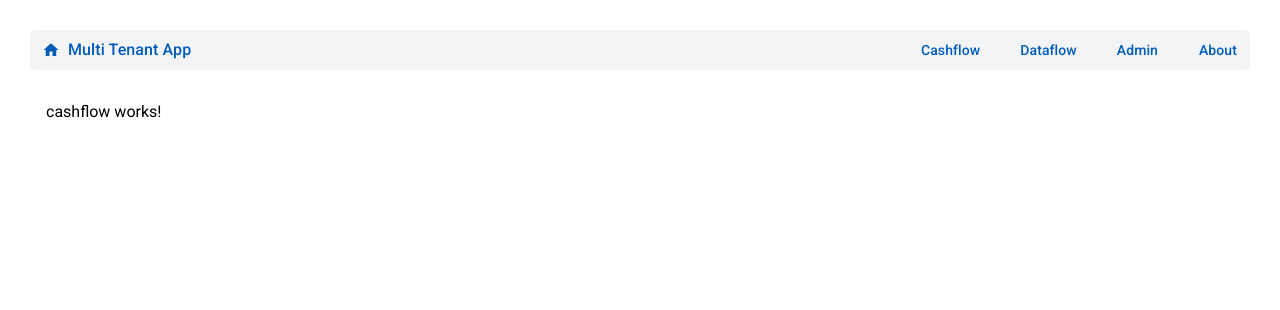
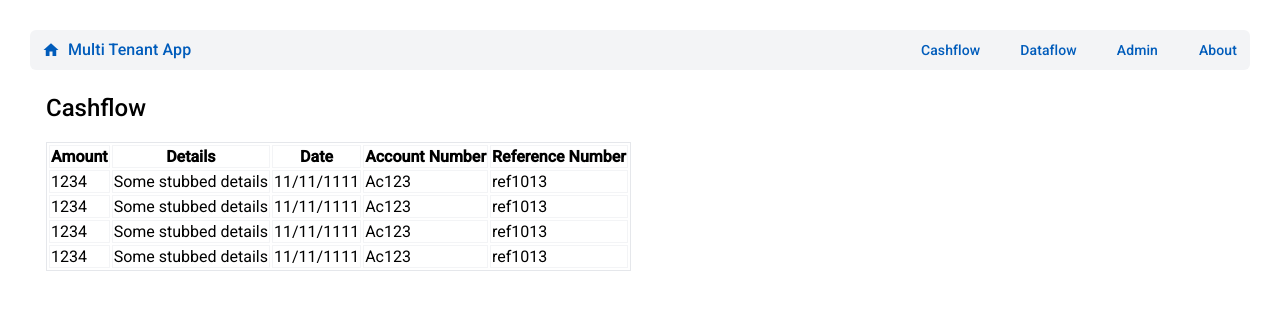
Before and after one commit to mattsw/MultiTenantApp, an Angular app in the folder multi-tenant-app/: page /cashflow in a window 1280 px wide. Shown: the top 310 px of the page. Built offline with nearby package versions, Linux system fonts and the light colour scheme.

Commit message:
Added base cash flow page model and layout with static data

```diff
--- a/multi-tenant-app/src/app/components/cashflow/cashflow.html
+++ b/multi-tenant-app/src/app/components/cashflow/cashflow.html
@@ -1 +1,29 @@
-<p>cashflow works!</p>
+<div>
+    <section>
+        <h1 class="mt-2 text-3x1 font-medium">Cashflow</h1>
+    </section>
+    <section>
+        <table class="table-auto border-separate border-spacin-2 border border-gray-200">
+            <thead>
+                <tr>
+                    <th class="border border-gray-100">Amount</th>
+                    <th class="border border-gray-100">Details</th>
+                    <th class="border border-gray-100">Date</th>
+                    <th class="border border-gray-100">Account Number</th>
+                    <th class="border border-gray-100">Reference Number</th>
+                </tr>
+            </thead>
+            <tbody>
+                @for(transaction of temporaryStaticPageData; track transaction.referenceNumber){
+                    <tr>
+                        <td class="border border-gray-100">{{transaction.amount}}</td>
+                        <td class="border border-gray-100">{{transaction.details}}</td>
+                        <td class="border border-gray-100">{{transaction.date}}</td>
+                        <td class="border border-gray-100">{{transaction.accountNumber}}</td>
+                        <td class="border border-gray-100">{{transaction.referenceNumber}}</td>
+                    </tr>
+                }
+            </tbody>
+        </table>
+    </section>
+</div>
--- a/multi-tenant-app/src/app/components/cashflow/cashflow.ts
+++ b/multi-tenant-app/src/app/components/cashflow/cashflow.ts
@@ -1,4 +1,5 @@
 import { Component } from '@angular/core';
+import { MoneyTransaction } from './models/money-transaction';
 
 @Component({
   selector: 'app-cashflow',
@@ -7,5 +8,21 @@ import { Component } from '@angular/core';
   styleUrl: './cashflow.scss'
 })
 export class Cashflow {
+  temporaryStaticPageData: Array<MoneyTransaction> = [
+    this.generateMoneyTransactionRecord(),
+    this.generateMoneyTransactionRecord(),
+    this.generateMoneyTransactionRecord(),
+    this.generateMoneyTransactionRecord()
+  ];
+
+  generateMoneyTransactionRecord() : MoneyTransaction {
+    return Object.assign(new MoneyTransaction(), {
+      amount: 1234,
+      details: "Some stubbed details",
+      date: "11/11/1111",
+      accountNumber: "Ac123",
+      referenceNumber: "ref1013"
+    });
+  }
 
 }
--- /dev/null
+++ b/multi-tenant-app/src/app/components/cashflow/models/money-transaction.ts
@@ -0,0 +1,7 @@
+export class MoneyTransaction{
+    amount!: Number;
+    details!: string;
+    date!: string;
+    accountNumber!: string;
+    referenceNumber!: string;
+}
```
